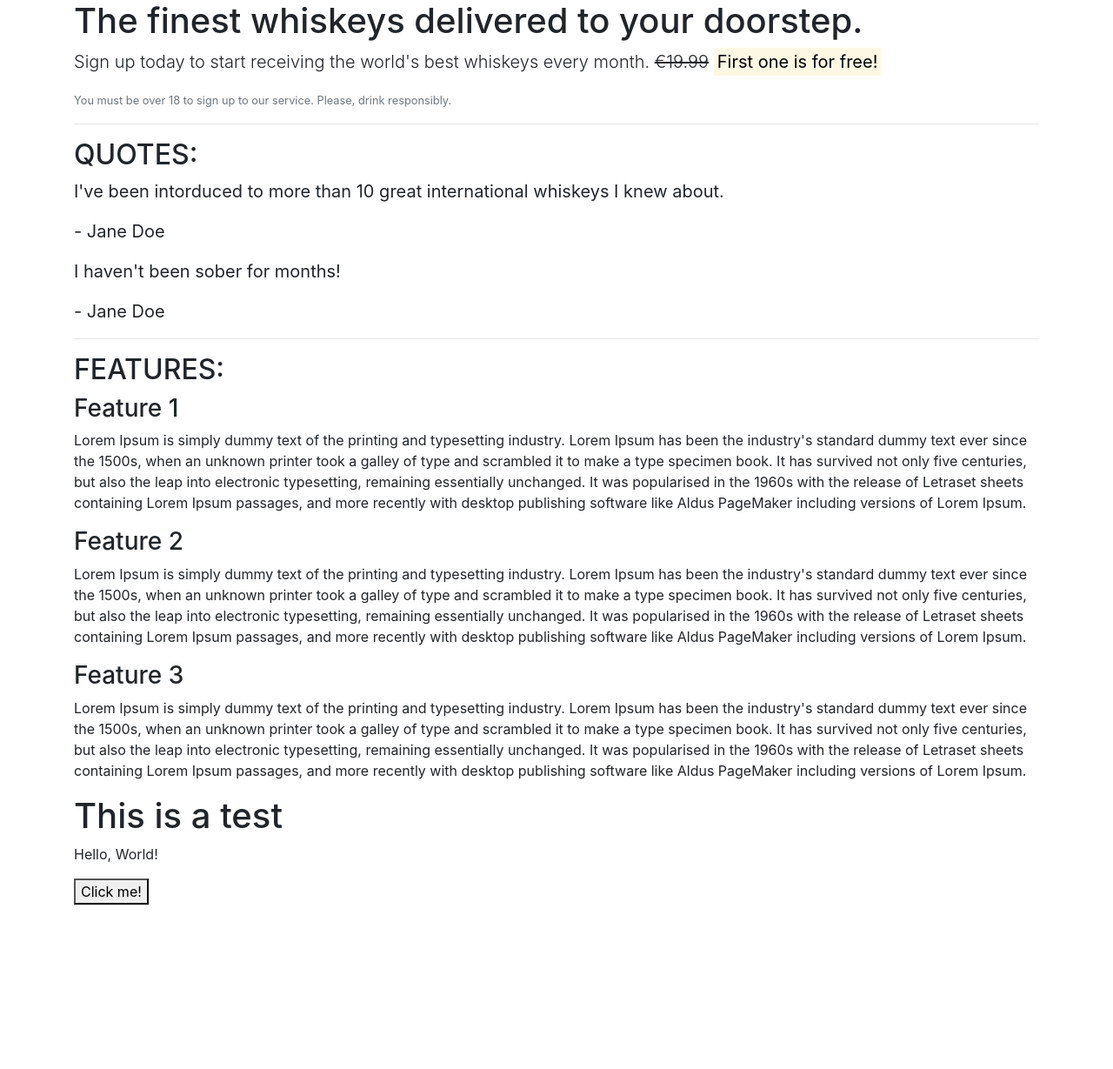
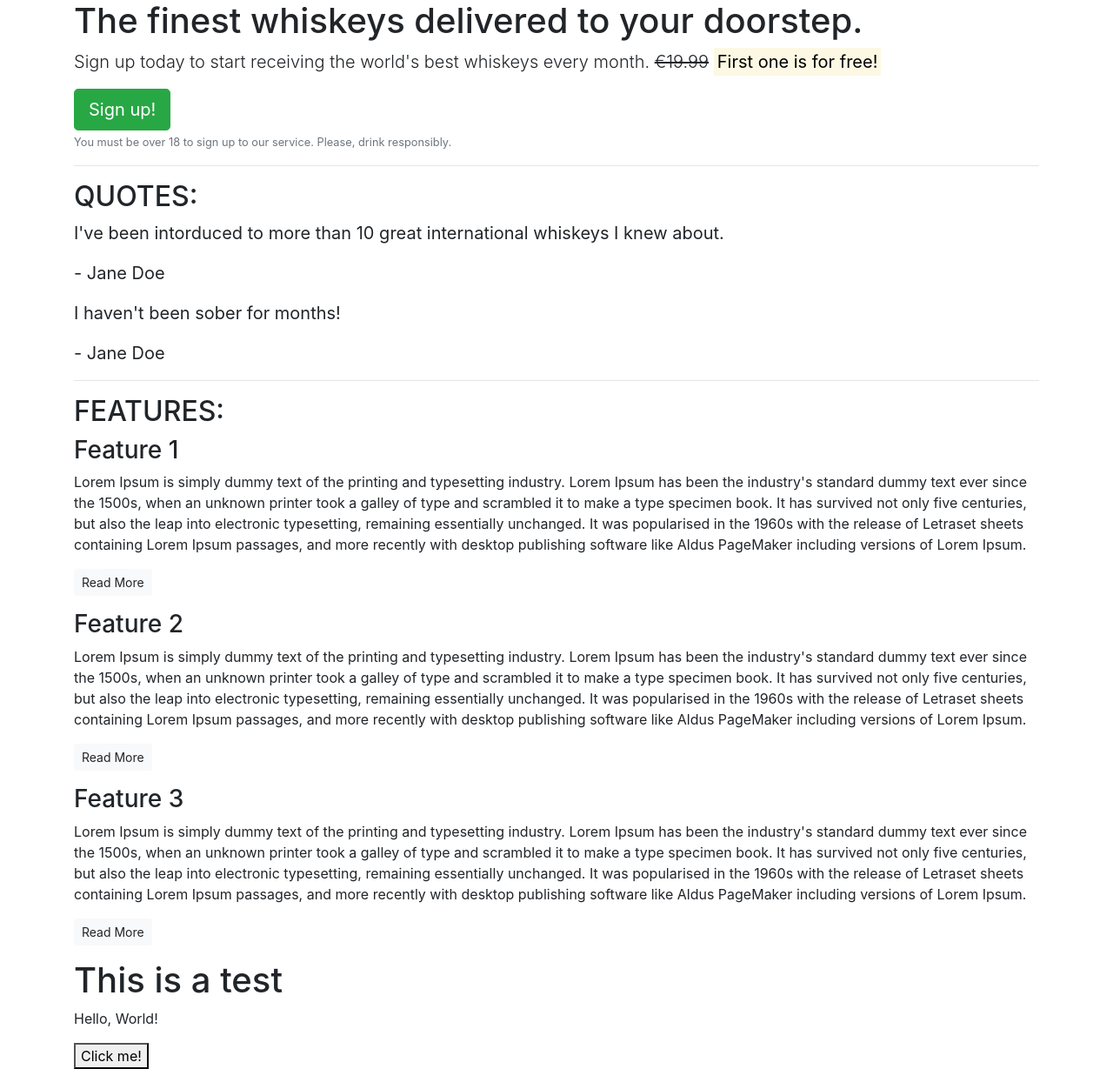
Before and after one commit to darrio-dk/bootstrap4, a plain HTML site: page index.html in a window 1280 px wide. Shown: the whole page at 87% size. Before the commit the page ends 1040 px from the top, so only its background shows below. Drawn offline with nearby package versions, Linux system fonts and the light colour scheme.

Commit message:
add button class

```diff
--- a/index.html
+++ b/index.html
@@ -15,6 +15,7 @@
             <h1>The finest whiskeys delivered to your doorstep.</h1>
             <p class="lead">Sign up today to start receiving the world's best whiskeys every month.
             <s>€19.99</s> <strong><mark>First one is for free!</mark></strong></p>
+            <button class="btn btn-success btn-lg">Sign up!</button>
             <p class="text-muted"><small>You must be over 18 to sign up to our service. Please, drink responsibly.</small></p>
         </section>
         <!--/.callout-->
@@ -47,6 +48,7 @@
                     remaining essentially unchanged. It was popularised in the 1960s with the release of
                     Letraset sheets containing Lorem Ipsum passages, and more recently with desktop publishing software
                     like Aldus PageMaker including versions of Lorem Ipsum.</p>
+                <p><a class="btn btn-sm btn-light" href="">Read More</a></p>
             </div>
             <div class="feature">
                 <h3>Feature 2</h3>
@@ -57,6 +59,7 @@
                     remaining essentially unchanged. It was popularised in the 1960s with the release of
                     Letraset sheets containing Lorem Ipsum passages, and more recently with desktop publishing software
                     like Aldus PageMaker including versions of Lorem Ipsum.</p>
+                <p><a class="btn btn-sm btn-light" href="">Read More</a></p>
             </div>
             <div class="feature">
                 <h3>Feature 3</h3>
@@ -67,6 +70,7 @@
                     remaining essentially unchanged. It was popularised in the 1960s with the release of
                     Letraset sheets containing Lorem Ipsum passages, and more recently with desktop publishing software
                     like Aldus PageMaker including versions of Lorem Ipsum.</p>
+                <p><a class="btn btn-sm btn-light" href="">Read More</a></p>
             </div>
         </section>
     <h1>This is a test</h1>
```
